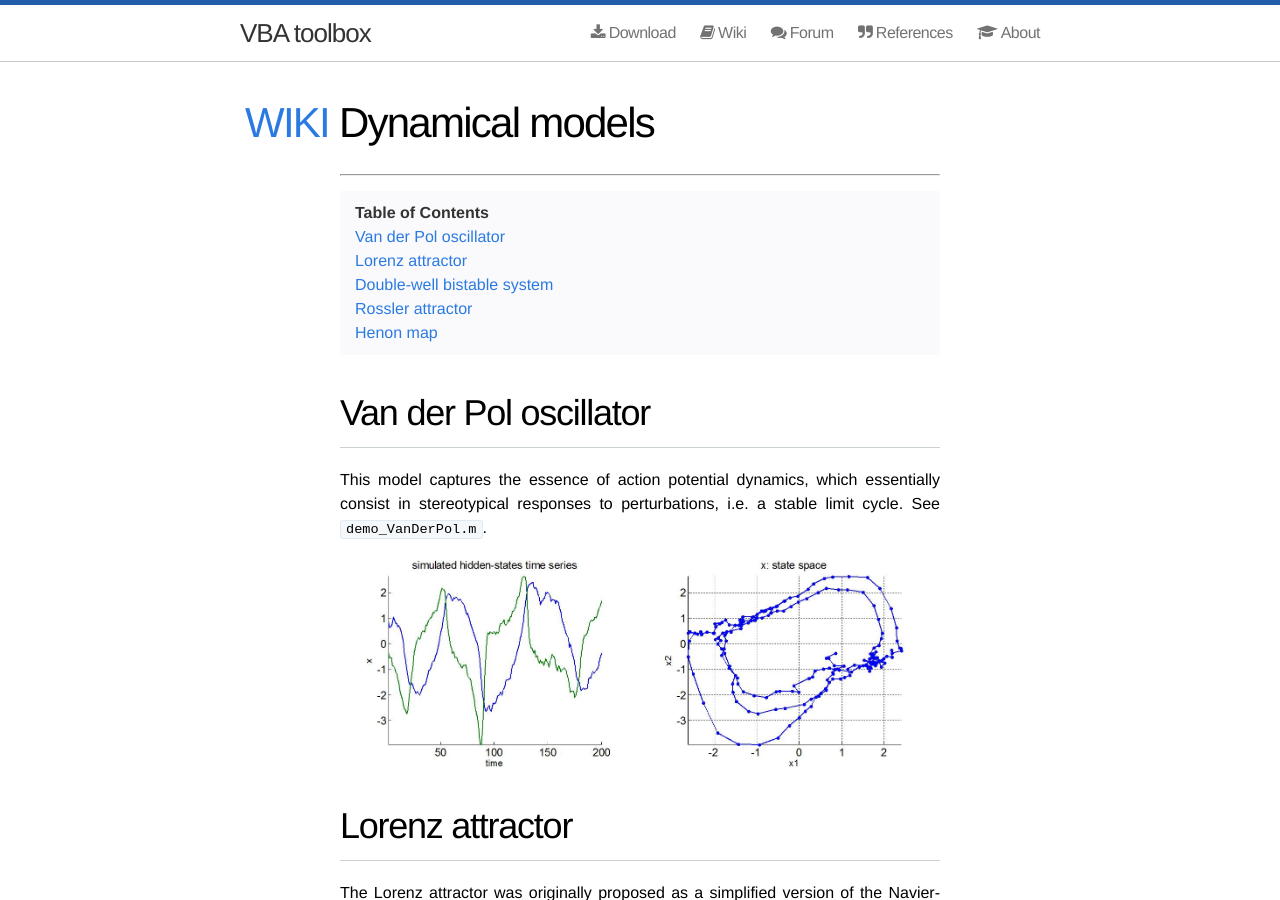
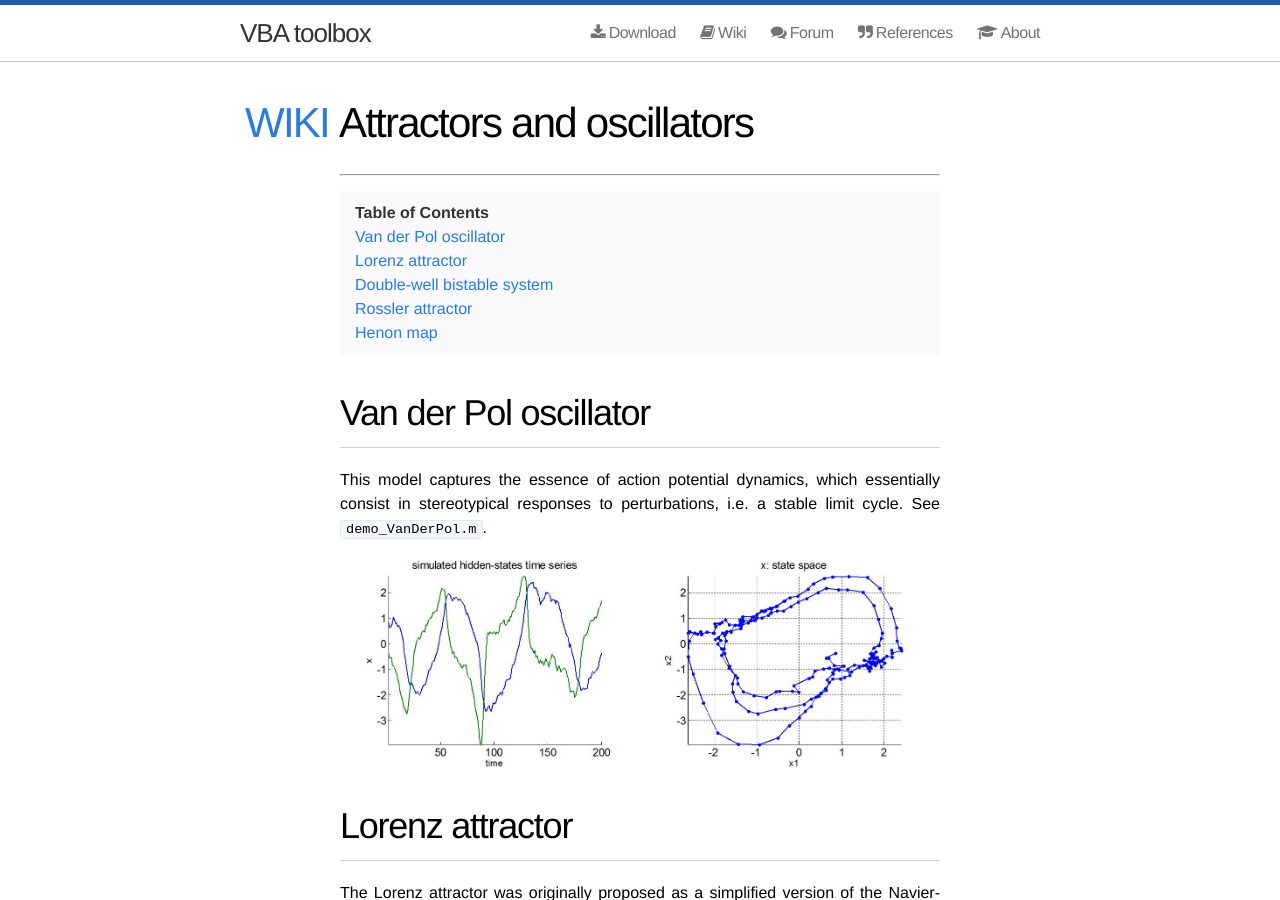
Before and after one commit to MBB-team/VBA-toolbox, a Jekyll site: the page built from _wiki/Dynamical-models.md, in a window 1280 px wide and 900 px high. Built offline with Jekyll 4.4.1, drawn with Linux system fonts in a browser that asks for light colours; nearby versions of some CDN libraries.

Commit message:
Update Dynamical-models.md

```diff
--- a/_wiki/Dynamical-models.md
+++ b/_wiki/Dynamical-models.md
@@ -1,8 +1,9 @@
 ---
-title: "Dynamical models"
+title: "Attractors and oscillators"
 ---
 * Will be replaced with the ToC, excluding the "Contents" header
 {:toc}
+
 
 # Van der Pol oscillator
 
```
